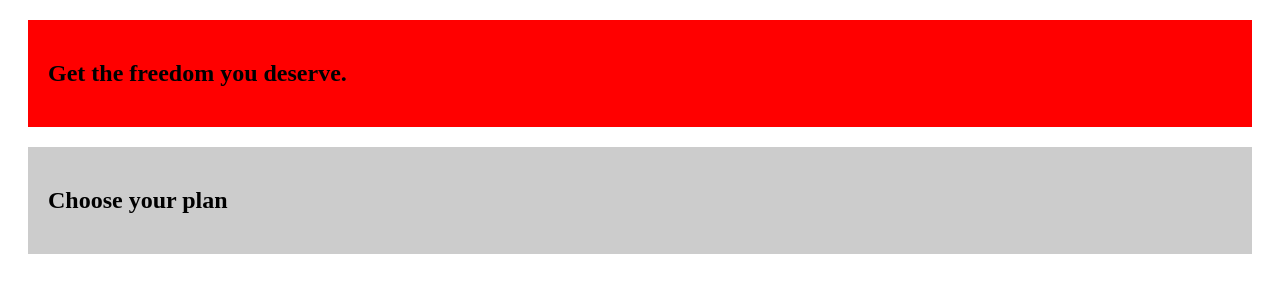
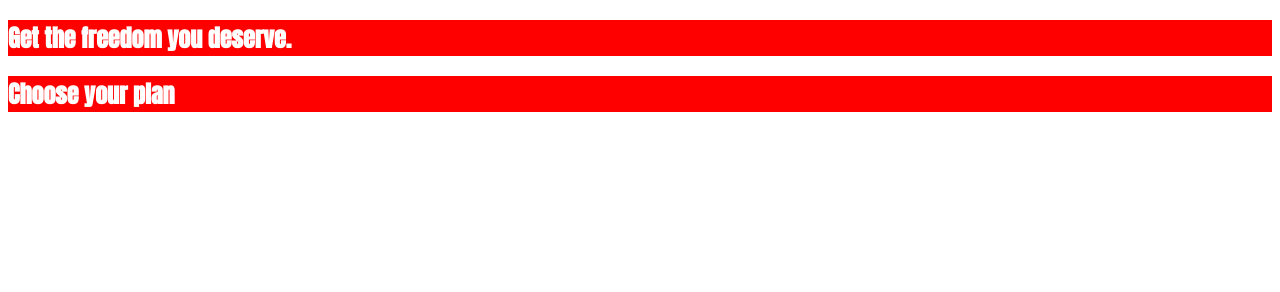
Before and after one commit to bgoonz/CSS_PRAC, a plain HTML site: page 2-css-basics/index.html in a window 1280 px wide. Drawn offline with Linux system fonts and the light colour scheme.

Commit message:
google fonts anton family

```diff
--- a/2-css-basics/index.html
+++ b/2-css-basics/index.html
@@ -6,6 +6,12 @@
     <title>uHost</title>
     <link rel="shortcut icon" href="favicon.png" />
     <link rel="stylesheet" href="main.css" />
+    <link rel="preconnect" href="https://fonts.googleapis.com" />
+    <link rel="preconnect" href="https://fonts.gstatic.com" crossorigin />
+    <link
+      href="https://fonts.googleapis.com/css2?family=Anton&display=swap"
+      rel="stylesheet"
+    />
   </head>
 
   <body>
--- a/2-css-basics/main.css
+++ b/2-css-basics/main.css
@@ -1,5 +1,8 @@
-      section {
-          background: #ccc;
-          padding: 20px;
-          margin: 20px;
-      }
+section {
+  background: red;
+}
+
+h1 {
+  color: white;
+  font-family: "Anton", sans-serif;
+}
```
Also changed, not shown: 1 other file.
